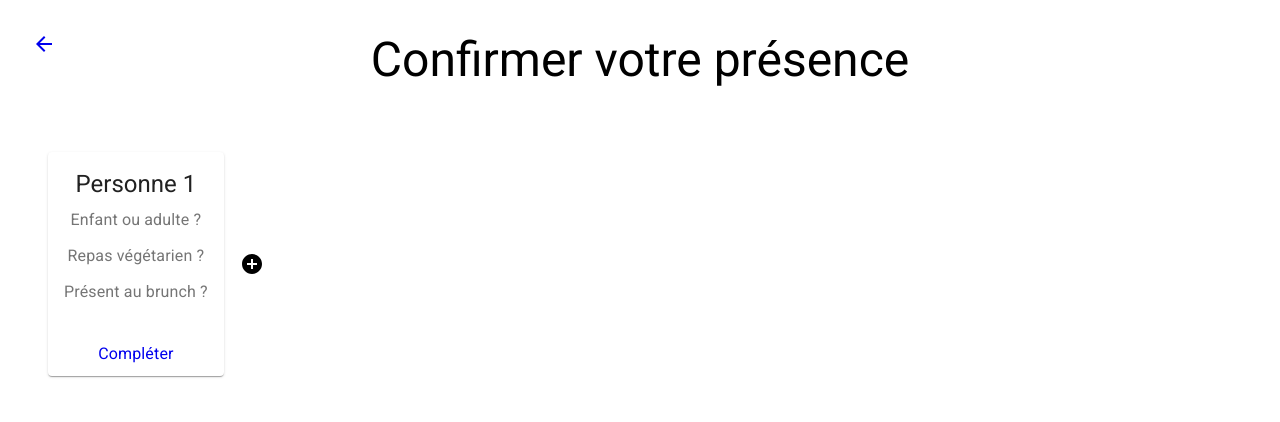
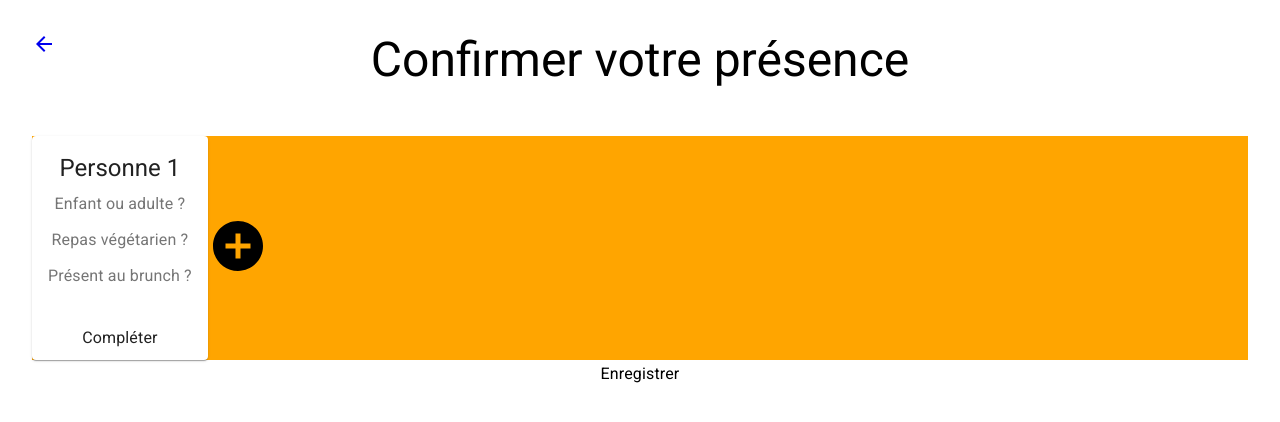
Before and after one commit to charlottel91/wedding-2022-client, a React (Create React App) app: page /confirmation in a window 1280 px wide. Shown: the top 422 px of the page. Built offline with nearby package versions, Linux system fonts and the light colour scheme.

Commit message:
Save a person in state.

```diff
--- a/src/Components/Button.js
+++ b/src/Components/Button.js
@@ -2,7 +2,6 @@ import React from 'react';
 import { makeStyles } from '@material-ui/core/styles';
 import ButtonBase from '@material-ui/core/ButtonBase';
 import Typography from '@material-ui/core/Typography';
-import { Link } from 'react-router-dom';
 
 const useStyles = makeStyles(() => ({
     root: {
@@ -12,16 +11,15 @@ const useStyles = makeStyles(() => ({
     },
 }));
 
-export default function Button({ link, text, onClickOpen }) {
+export default function Button({ text, onClick }) {
     const classes = useStyles();
 
     return (
         <div className={classes.root}>
-            <Link to={link}>
             <ButtonBase
                 focusRipple
                 focusVisibleClassName={classes.focusVisible}
-                    onClick={onClickOpen}
+                onClick={onClick}
             >
                 <Typography
                     component="span"
@@ -31,7 +29,6 @@ export default function Button({ link, text, onClickOpen }) {
                     {text}
                 </Typography>
             </ButtonBase>
-            </Link>
         </div>
     );
 }
--- a/src/Components/SimpleCard.js
+++ b/src/Components/SimpleCard.js
@@ -1,14 +1,17 @@
 import React from 'react';
 import { makeStyles } from '@material-ui/core/styles';
-import Card from '@material-ui/core/Card';
-import CardActions from '@material-ui/core/CardActions';
-import CardContent from '@material-ui/core/CardContent';
-import Typography from '@material-ui/core/Typography';
+import { Card, CardActions, CardContent, Typography } from '@material-ui/core';
 import { Button } from './index';
 
 const useStyles = makeStyles({
     root: {
+        width: '100%',
+        height: '100%'
         // maxWidth: 500,
+        // flexBasis: 'calc(33.33333% - 0.83333rem)',
+        // minHeight: '5rem',
+        // margin: '0.625rem 0'
+
     },
     bullet: {
         display: 'inline-block',
@@ -40,7 +43,7 @@ export default function SimpleCard({ title, child, vegetarian, brunch, onClickOp
                 </Typography>
             </CardContent>
             <CardActions>
-                <Button text='Compléter' onClickOpen={onClickOpen} />
+                <Button text='Compléter' onClick={onClickOpen} />
             </CardActions>
         </Card>
     );
--- a/src/Components/SpringModal.js
+++ b/src/Components/SpringModal.js
@@ -1,6 +1,6 @@
 import React from 'react';
 import PropTypes from 'prop-types';
-import { MenuItem, Modal, TextField } from '@material-ui/core';
+import { FormControl, MenuItem, Modal, TextField } from '@material-ui/core';
 import { makeStyles } from '@material-ui/core/styles';
 import Backdrop from '@material-ui/core/Backdrop';
 import { useSpring, animated } from 'react-spring/web.cjs'; // web.cjs is required for IE 11 support
@@ -69,7 +69,15 @@ const presence = [
     },
 ];
 
-export default function SpringModal({ user, open, handleClose, handleChangeChild, handleChangeVegetarian, handleChangeBrunch }) {
+export default function SpringModal({ user,
+    open,
+    handleClose,
+    handleChangeFirstname,
+    handleChangeLastname,
+    handleChangeChild,
+    handleChangeVegetarian,
+    handleChangeBrunch,
+    handleChangeSubmit }) {
     const classes = useStyles();
 
     return (
@@ -88,21 +96,23 @@ export default function SpringModal({ user, open, handleClose, handleChangeChild
             >
                 <Fade in={open}>
                     <div className={classes.paper}>
-                        <form className={classes.root} noValidate autoComplete="off">
+                        <FormControl className={classes.root} noValidate autoComplete="off">
                             <TextField
                                 className={classes.textfield}
-                                id="outlined-password-input"
+                                // id="outlined-password-input"
                                 label="Prénom"
                                 type="firstname"
-                                autoComplete="current-password"
+                                value={user.firstname}
+                                onChange={handleChangeFirstname}
                                 variant="outlined"
                             />
                             <TextField
                                 className={classes.textfield}
-                                id="outlined-password-input"
+                                // id="outlined-password-input"
                                 label="Nom"
                                 type="lastname"
-                                autoComplete="current-password"
+                                value={user.lastname}
+                                onChange={handleChangeLastname}
                                 variant="outlined"
                             />
                             <TextField
@@ -110,6 +120,7 @@ export default function SpringModal({ user, open, handleClose, handleChangeChild
                                 id="outlined-select-currency"
                                 select
                                 label="Enfant (-10 ans)"
+                                defaultValue=''
                                 value={user.child}
                                 onChange={handleChangeChild}
                                 variant="outlined"
@@ -125,6 +136,7 @@ export default function SpringModal({ user, open, handleClose, handleChangeChild
                                 id="outlined-select-currency"
                                 select
                                 label="Repas végétarien"
+                                defaultValue=''
                                 value={user.vegetarian}
                                 onChange={handleChangeVegetarian}
                                 variant="outlined"
@@ -140,6 +152,7 @@ export default function SpringModal({ user, open, handleClose, handleChangeChild
                                 id="outlined-select-currency"
                                 select
                                 label="Présence au brunch"
+                                defaultValue=''
                                 value={user.brunch}
                                 onChange={handleChangeBrunch}
                                 variant="outlined"
@@ -150,8 +163,8 @@ export default function SpringModal({ user, open, handleClose, handleChangeChild
                                     </MenuItem>
                                 ))}
                             </TextField>
-                            <Button text='Valider' />
-                        </form>
+                            <Button text='Valider' onClick={handleChangeSubmit} />
+                        </FormControl>
                     </div>
                 </Fade>
             </Modal>
--- a/src/Pages/ConfirmPresence.js
+++ b/src/Pages/ConfirmPresence.js
@@ -3,7 +3,7 @@ import { makeStyles } from '@material-ui/core/styles';
 import { ArrowBack, AddCircle } from '@material-ui/icons';
 import { Box, Typography } from '@material-ui/core';
 import { Link } from 'react-router-dom';
-import { SimpleCard, SpringModal } from '../Components';
+import { Button, SimpleCard, SpringModal } from '../Components';
 
 const useStyles = makeStyles((theme) => ({
     container: {
@@ -27,9 +27,16 @@ const useStyles = makeStyles((theme) => ({
     containerUsers: {
         display: 'flex',
         alignItems: 'center',
+        flexWrap: 'wrap',
+        backgroundColor: 'orange'
     },
     card: {
-        margin: '1rem',
+        // padding: '1rem',
+        // mawWidth: '40em',
+        // heiht: '600px'
+    },
+    icon: {
+        fontSize: 60
     }
 }));
 
@@ -38,13 +45,14 @@ export default function ConfirmPresence() {
     const [user, setUser] = React.useState({
         fisrtName: '',
         lastName: '',
-        child: false,
-        vegetarian: false,
-        brunch: true
+        child: '',
+        vegetarian: '',
+        brunch: ''
     });
     const [allUser, setAllUser] = React.useState([]);
     const [open, setOpen] = React.useState(false);
-    console.log(open)
+    console.log(user)
+    console.log(allUser)
 
     const handleOpen = () => {
         setOpen(true);
@@ -52,6 +60,14 @@ export default function ConfirmPresence() {
 
     const handleClose = () => {
         setOpen(false);
+    };
+
+    const handleChangeFirstname = (event) => {
+        setUser({ ...user, fisrtName: event.target.value });
+    };
+
+    const handleChangeLastname = (event) => {
+        setUser({ ...user, lastName: event.target.value });
     };
 
     const handleChangeChild = (event) => {
@@ -66,6 +82,18 @@ export default function ConfirmPresence() {
         setUser({ ...user, brunch: event.target.value });
     };
 
+    const saveInAllUser = (e) => {
+        e.preventDefault();
+        setAllUser([...allUser, user]);
+        setUser({
+            fisrtName: '',
+            lastName: '',
+            child: '',
+            vegetarian: '',
+            brunch: ''
+        })
+        handleClose();
+    }
 
     return (
         <div className={classes.container}>
@@ -83,7 +111,7 @@ export default function ConfirmPresence() {
                             child="Enfant ou adulte ?"
                             vegetarian="Repas végétarien ?"
                             brunch="Présent au brunch ?"
-                            onClickOpen={() => setOpen(true)} />
+                            onClickOpen={handleOpen} />
                     </Box>
                     : (allUser.map(user =>
                         <Box className={classes.card}>
@@ -96,15 +124,23 @@ export default function ConfirmPresence() {
                         </Box>
                     ))
                 }
-                <AddCircle className={classes.icon} />
+                <Box className={classes.card}>
+                    <AddCircle className={classes.icon} onClick={handleOpen} />
+                </Box>
             </div>
+            <Box>
+                <Button text='Enregistrer' />
+            </Box>
             <SpringModal
                 open={open}
                 handleClose={handleClose}
                 user
+                handleChangeFirstname={handleChangeFirstname}
+                handleChangeLastname={handleChangeLastname}
                 handleChangeChild={handleChangeChild}
                 handleChangeVegetarian={handleChangeVegetarian}
-                handleChangeBrunch={handleChangeBrunch} />
+                handleChangeBrunch={handleChangeBrunch}
+                handleChangeSubmit={saveInAllUser} />
         </div>
     );
 }
--- a/src/Pages/Home.js
+++ b/src/Pages/Home.js
@@ -1,14 +1,9 @@
 import React from 'react';
 import PropTypes from 'prop-types';
-import AppBar from '@material-ui/core/AppBar';
-import Toolbar from '@material-ui/core/Toolbar';
-import Typography from '@material-ui/core/Typography';
-import CssBaseline from '@material-ui/core/CssBaseline';
-import useScrollTrigger from '@material-ui/core/useScrollTrigger';
-import Container from '@material-ui/core/Container';
-import Slide from '@material-ui/core/Slide';
+import { AppBar, Container, CssBaseline, Toolbar, Typography, useScrollTrigger, Slide } from '@material-ui/core';
 import { makeStyles } from '@material-ui/core/styles';
 import { Button, Header } from '../Components';
+import { Link } from 'react-router-dom';
 
 const useStyles = makeStyles({
     toolbar: {
@@ -73,7 +68,9 @@ export default function Home(props) {
                 Programme bsjhkvvdklcn:ejbchjvekdh,bcevgrvfckaebfcnjaksgdjcvj sjdb
             </Container>
             <div className={classes.container}>
-                <Button link="/confirmation" text='Confirmer ma présence' />
+                <Link to="/confirmation">
+                    <Button text='Confirmer ma présence' />
+                </Link>
             </div>
             <div className={classes.container}>
                 <Button text='Se loger' />
```
Lines whose indentation alone changed are shown as unchanged.
